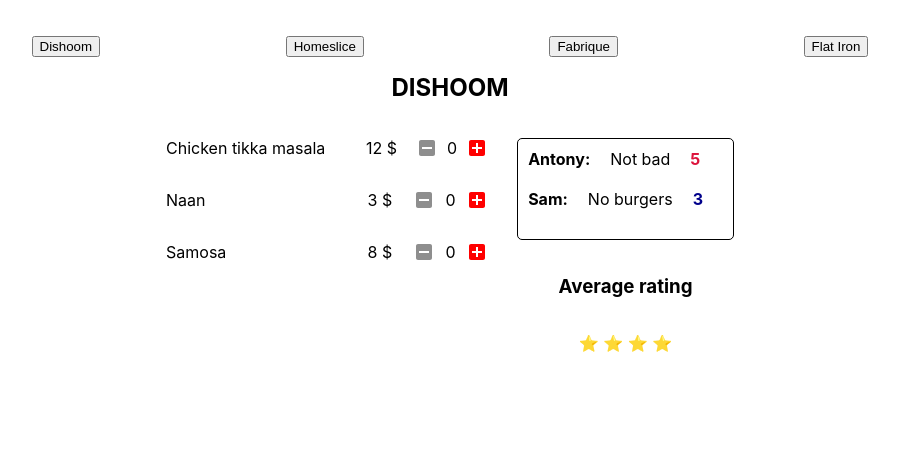
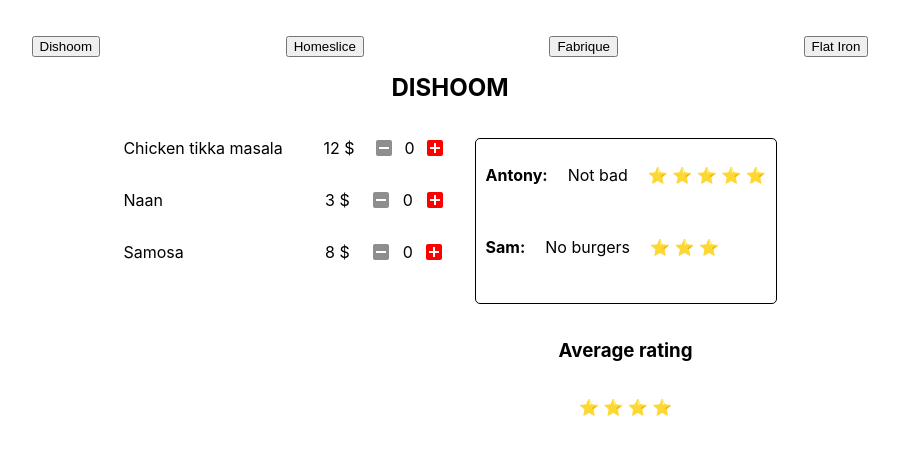
Before and after one commit to koretskiyav/react-2020-12-18, a React (Create React App) app: page / in a window 1280 px wide. Shown: the top 454 px of the page, without its empty margins (190-1089 px from the left). Built offline with nearby package versions, Linux system fonts and the light colour scheme.

Commit message:
update: remove score from Review import Rating

```diff
--- a/src/components/Restaurants/Reviews/Reviews.js
+++ b/src/components/Restaurants/Reviews/Reviews.js
@@ -1,25 +1,9 @@
 import React from 'react';
 import styles from './Reviews.module.css';
+import Rating from '../../Rating/Rating';
 
 const Reviews = ({ reviews }) => {
   let restaurantReviews = reviews.map(({ id, user, text, rating }) => {
-    let score;
-    switch (rating) {
-      case 2:
-        score = styles.reviews__text_brown;
-        break;
-      case 3:
-        score = styles.reviews__text_blue;
-        break;
-      case 4:
-        score = styles.reviews__text_green;
-        break;
-      case 5:
-        score = styles.reviews__text_red;
-        break;
-      default:
-        score = styles.reviews__text_dark;
-    }
     return (
       <li key={id} className={styles.reviews__item}>
         <span
@@ -30,15 +14,7 @@
           {user}:
         </span>
         <span className={styles.reviews__text}>{text}</span>
-        <span
-          className={[
-            styles.reviews__text,
-            score,
-            styles.reviews__text_bold,
-          ].join(' ')}
-        >
-          {rating}
-        </span>
+        <Rating rating={rating} />
       </li>
     );
   });
```
